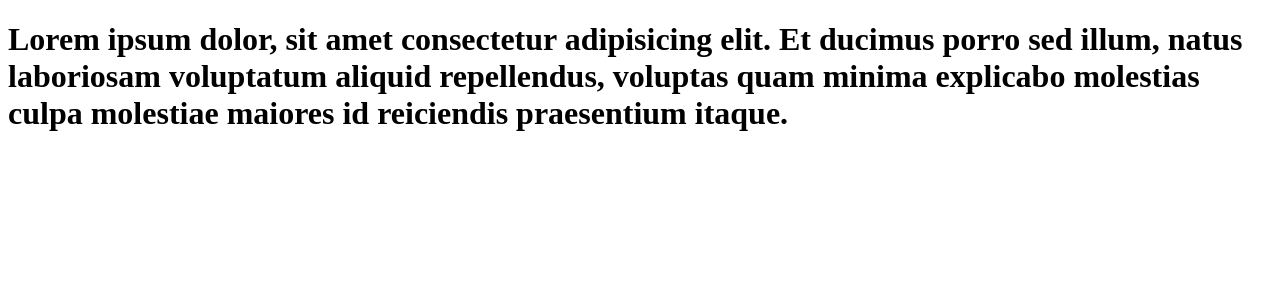
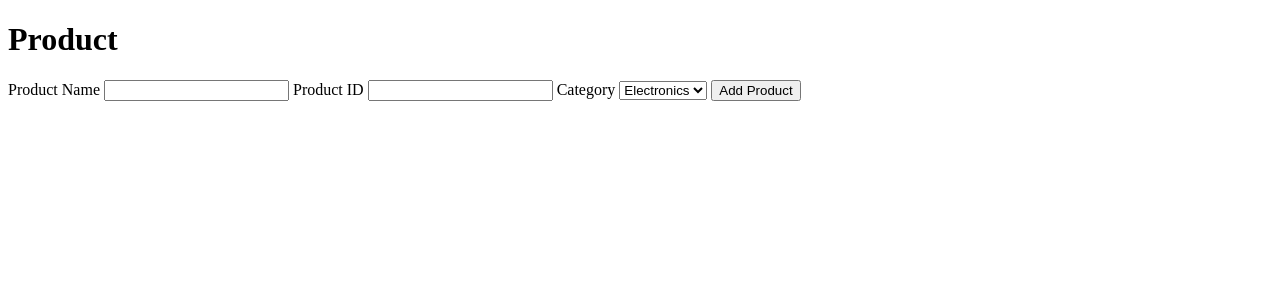
Before and after one commit to thivaharajay/customer_info, a Django app: page /products/ in a window 1280 px wide. Shown: the top 300 px of the page. Run offline with Django 3.2, Linux system fonts and the light colour scheme.

Commit message:
added view definition addproduct

```diff
--- a/shopping_django/shopping/products/templates/products.html
+++ b/shopping_django/shopping/products/templates/products.html
@@ -8,7 +8,16 @@
 </head>
 <body>
     <h1>
-        Lorem ipsum dolor, sit amet consectetur adipisicing elit. Et ducimus porro sed illum, natus laboriosam voluptatum aliquid repellendus, voluptas quam minima explicabo molestias culpa molestiae maiores id reiciendis praesentium itaque.
+        Product
     </h1>
+    <form action='/addProduct/' method="POST">{% csrf_token %}
+    <label>Product Name</label> <input type="text" name="productName">
+    <label>Product ID</label> <input type="text" name="productID">
+    <label>Category</label> <select name="category">
+                                    <option value="Electronics">Electronics</option>
+                                    <option value="Apparels">Apparels</option>
+                            </select>
+    <input type="submit" value="Add Product">
+    </form>
 </body>
 </html>
--- a/shopping_django/shopping/products/views.py
+++ b/shopping_django/shopping/products/views.py
@@ -2,8 +2,19 @@ from django.shortcuts import render
 from django.http import HttpResponse, HttpResponseRedirect
 from .models import product_details
 
+
 def productView(request):
+    #renders the products.html
+    productObjects=product_details.objects.all()
+    return render(request,'products.html',{'product_details':productObjects})
 
-    return render(request,'products.html')
 
-# Create your views here.
+def addProduct(request):
+   # category=request.POST.get('va')
+    add_prod = product_details(productName=request.POST['productName'],
+                                produtID=request.POST['productID']
+                                )
+    add_prod.save()
+
+    return HttpResponseRedirect('/products/')
+    #db.connection.close_all()
--- a/shopping_django/shopping/shopping/urls.py
+++ b/shopping_django/shopping/shopping/urls.py
@@ -15,9 +15,10 @@ Including another URLconf
 """
 from django.contrib import admin
 from django.urls import path
-from products.views import productView
+from products.views import productView,addProduct
 
 urlpatterns = [
     path('admin/', admin.site.urls),
     path('products/',productView),
+    path('addProduct/',addProduct),
 ]
```
Also changed, not shown: shopping_django/shopping/db.sqlite3.
